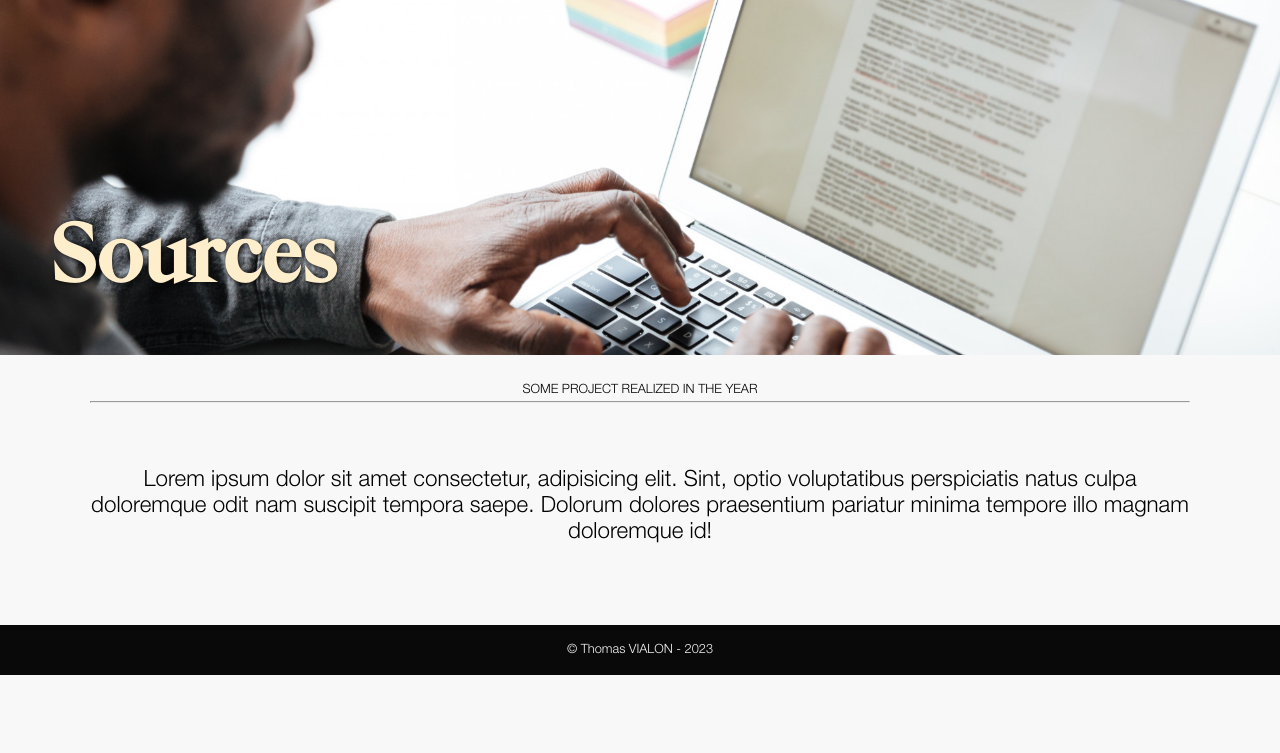
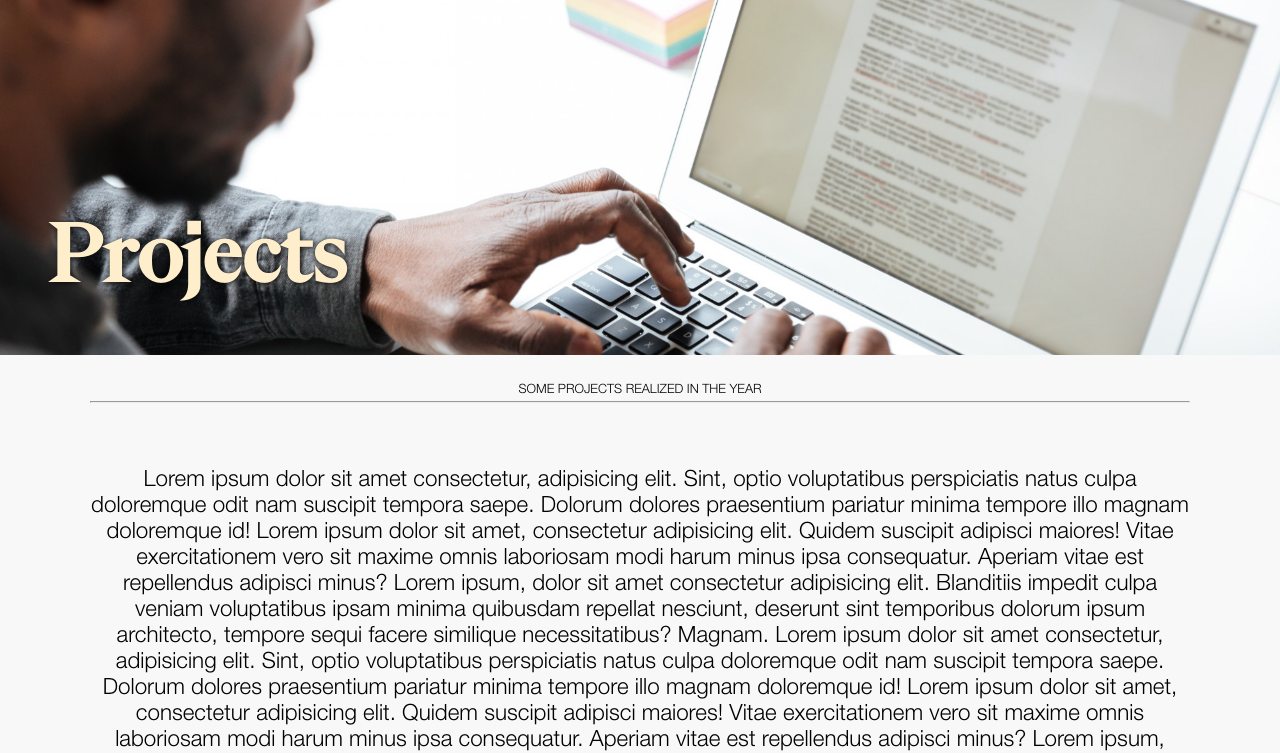
Before and after one commit to T0maSV/Portfolio, a plain HTML site: page html/sources.html in a window 1280 px wide. Shown: the part 55-808 px from the top of the page. Drawn offline with Linux system fonts and the light colour scheme.

Commit message:
"some corrections"

```diff
--- a/css/styles.css
+++ b/css/styles.css
@@ -20,7 +20,7 @@ html {
 }
 
 
-#body-index{
+/* #body-index{
     margin: 0;
     padding: 0;
     box-sizing: border-box;
@@ -29,15 +29,15 @@ html {
     background-size: cover;
     background-position: center;
     background-repeat: no-repeat;
-}
+} */
 
 #body-page{
     margin: 0;
     padding: 0;
     box-sizing: border-box;
     font-family: 'Helvetica Neue';
-    height: 100vh;
-    width: 100vw;
+    /* height: 100vh;
+    width: 100vw; */
     background-color: #F8F8F8;
 }
 
--- a/html/sources.html
+++ b/html/sources.html
@@ -2,7 +2,7 @@
 <html>
 <head>
     <meta charset="UTF-8">
-    <title>Sources</title>
+    <title>Projects</title>
     <link rel="stylesheet" href="../css/styles.css">
     <link rel="icon" type="image/vnd.icon" href="../images/Tau Symbol.png">
     <meta name="viewport" content="width=device-width, initial-scale=1.0">
@@ -28,15 +28,24 @@
             </div>
         </nav>
 
+        <header class="header" id="header-src">
+            <h1>Projects</h1>
+        </header>
+
         <section>
-            <span>SOME PROJECT REALIZED IN THE YEAR</span>
+            <span>SOME PROJECTS REALIZED IN THE YEAR</span>
             <hr>
-            <p>Lorem ipsum dolor sit amet consectetur, adipisicing elit. Sint, optio voluptatibus perspiciatis natus culpa doloremque odit nam suscipit tempora saepe. Dolorum dolores praesentium pariatur minima tempore illo magnam doloremque id!</p>
+            <p>
+                Lorem ipsum dolor sit amet consectetur, adipisicing elit. Sint, optio voluptatibus  perspiciatis natus culpa doloremque odit nam suscipit tempora saepe. Dolorum dolores praesentium pariatur minima tempore illo magnam doloremque id!
+                Lorem ipsum dolor sit amet, consectetur adipisicing elit. Quidem suscipit adipisci maiores! Vitae exercitationem vero sit maxime omnis laboriosam modi harum minus ipsa consequatur. Aperiam vitae est repellendus adipisci minus?
+                Lorem ipsum, dolor sit amet consectetur adipisicing elit. Blanditiis impedit culpa veniam voluptatibus ipsam minima quibusdam repellat nesciunt, deserunt sint temporibus dolorum ipsum architecto, tempore sequi facere similique necessitatibus? Magnam.
+                Lorem ipsum dolor sit amet consectetur, adipisicing elit. Sint, optio voluptatibus  perspiciatis natus culpa doloremque odit nam suscipit tempora saepe. Dolorum dolores praesentium pariatur minima tempore illo magnam doloremque id!
+                Lorem ipsum dolor sit amet, consectetur adipisicing elit. Quidem suscipit adipisci maiores! Vitae exercitationem vero sit maxime omnis laboriosam modi harum minus ipsa consequatur. Aperiam vitae est repellendus adipisci minus?
+                Lorem ipsum, dolor sit amet consectetur adipisicing elit. Blanditiis impedit culpa veniam voluptatibus ipsam minima quibusdam repellat nesciunt, deserunt sint temporibus dolorum ipsum architecto, tempore sequi facere similique necessitatibus? Magnam.Lorem ipsum dolor sit amet consectetur, adipisicing elit. Sint, optio voluptatibus  perspiciatis natus culpa doloremque odit nam suscipit tempora saepe. Dolorum dolores praesentium pariatur minima tempore illo magnam doloremque id!
+                Lorem ipsum dolor sit amet, consectetur adipisicing elit. Quidem suscipit adipisci maiores! Vitae exercitationem vero sit maxime omnis laboriosam modi harum minus ipsa consequatur. Aperiam vitae est repellendus adipisci minus?
+                Lorem ipsum, dolor sit amet consectetur adipisicing elit. Blanditiis impedit culpa veniam voluptatibus ipsam minima quibusdam repellat nesciunt, deserunt sint temporibus dolorum ipsum architecto, tempore sequi facere similique necessitatibus? Magnam.
+            </p>
         </section>
-
-        <header class="header" id="header-src">
-            <h1>Sources</h1>
-        </header>
 
         <footer>
             © Thomas VIALON - 2023
```
Also changed, not shown: index.html (+1 -1 lines).
